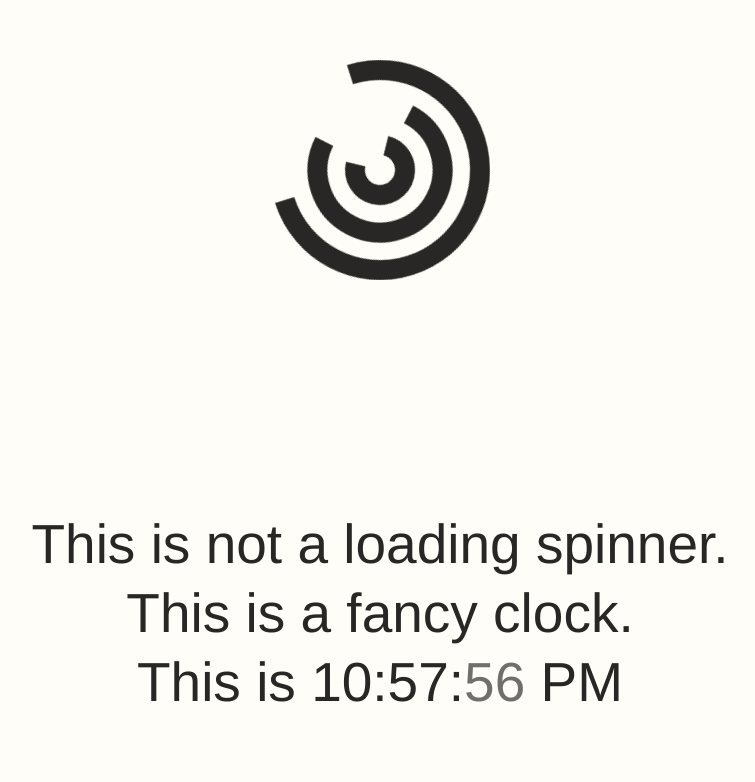
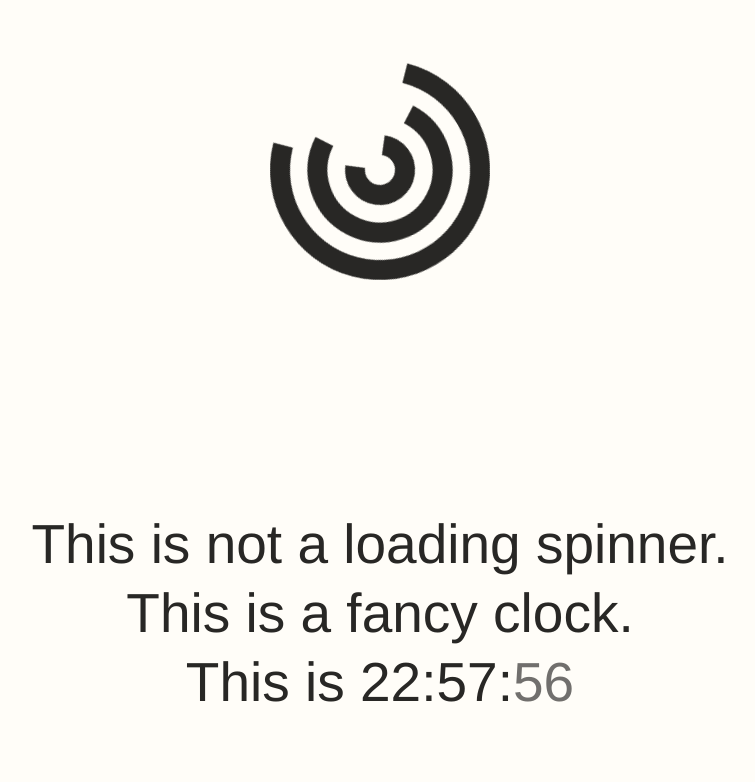
Before and after one commit to theculturecc/experiments, a Next.js app: page /001 in a window 1280 px wide. Shown: the part 170-952 px from the top of the page, without its empty margins (260-1015 px from the left). Built offline with nearby package versions, Linux system fonts and the light colour scheme; a web font is replaced by a local one.

Commit message:
🕰 less contextual 24-hour clock

```diff
--- a/pages/001.mdx
+++ b/pages/001.mdx
@@ -1,20 +1,21 @@
 import Styles from '../posts/001/Styles.js';
 import Hero from '../posts/001/Hero.js';
-import LogoClock from '../posts/001/LogoClock.js';
+import TimeProvider from '../posts/001/TimeProvider.js';
+import TwentyFourHoursClock from '../posts/001/TwentyFourHoursClock.js';
 import Time from '../posts/001/Time.js';
 import GetTheNews from '../components/GetTheNews.js';
 
 <Styles />
-
+<TimeProvider>
 <Hero>
-  <LogoClock />
+    <TwentyFourHoursClock />
 </Hero>
 
 This is not a loading spinner.<br />
 This is a fancy clock.<br />
 This is <Time />
 
-What a time to be alive, isn't it?
+</TimeProvider>
 
 Culture is the culmination of<br />
 passion over time and the many<br />
--- a/posts/001/Time.js
+++ b/posts/001/Time.js
@@ -1,30 +1,16 @@
-import React, { useState } from 'react';
+import React, { useContext } from 'react';
 import styled, { keyframes } from 'styled-components';
-import useInterval from './useInterval';
+import { TimeContext } from './TimeProvider';
 
 export default function Time() {
-  const [date, forceUpdateToNewDate] = useState(new Date());
-
-  useInterval(() => {
-    forceUpdateToNewDate(new Date());
-  }, 1000);
-
-  const localizedDate = date.toLocaleString('en-US', {
-    hour: 'numeric',
-    minute: 'numeric',
-    second: 'numeric',
-    hour12: true,
-  });
-
-  const [time, meridiem] = localizedDate.split(' ');
-  const [hours, minutes, seconds] = time.split(':');
+  const { hours, minutes, seconds } = useContext(TimeContext);
 
   return (
     <>
+      {/* no time.split(':').map(...) in the name of clarity */}
       <Appear key={`h-${hours}`}>{hours}</Appear>:
       <Appear key={`m-${minutes}`}>{minutes}</Appear>:
-      <Appear key={`s-${seconds}`}>{seconds}</Appear>{' '}
-      <Appear key={meridiem}>{meridiem}</Appear>
+      <Appear key={`s-${seconds}`}>{seconds}</Appear>
     </>
   );
 }
--- /dev/null
+++ b/posts/001/TimeProvider.js
@@ -0,0 +1,28 @@
+import React, { createContext, useState } from 'react';
+import useInterval from './useInterval';
+
+export const TimeContext = createContext(0);
+
+export default function TicTacProvider({ children }) {
+  const [date, forceUpdateToNewDate] = useState(new Date());
+
+  useInterval(() => {
+    forceUpdateToNewDate(new Date());
+  }, 1000);
+
+  // the time is localized in Dutch format,
+  // I'm writing this code from Amsterdam, Netherlands
+  const time = date.toLocaleString('nl-NL', {
+    hour: 'numeric',
+    minute: 'numeric',
+    second: 'numeric',
+  });
+
+  const [hours, minutes, seconds] = time.split(':');
+
+  return (
+    <TimeContext.Provider value={{ hours, minutes, seconds }}>
+      {children}
+    </TimeContext.Provider>
+  );
+}
--- a/posts/001/LogoClock.js
+++ b/posts/001/TwentyFourHoursClock.js
@@ -1,5 +1,6 @@
-import React, { useState, useEffect } from 'react';
+import React, { useState, useEffect, useContext } from 'react';
 import styled, { keyframes, css } from 'styled-components';
+import { TimeContext } from './TimeProvider';
 
 /*
  Vanilla JS & CSS version of this animation is available at:
@@ -12,26 +13,31 @@ const timeToDegreesFactory = timeMax => time => {
   return (time * degreesMax) / timeMax;
 };
 
-const hoursToDegrees = time => {
-  const transformation = timeToDegreesFactory(11);
-
-  return transformation(time >= 12 ? time - 12 : time);
-};
+const hoursToDegrees = timeToDegreesFactory(23);
 const minOrSecToDegrees = timeToDegreesFactory(59);
 
-export default ({ startMakingTimeAfter = 1300 }) => {
-  const [hoursAngle, setHoursAngle] = useState(0);
-  const [minutesAngle, setMinutesAngle] = useState(0);
-  const [secondsAngle, setSecondsAngle] = useState(0);
+function useTime(interpolation) {
+  const [angle, setAngle] = useState(0);
 
+  const updater = time => {
+    setAngle(interpolation(time));
+  };
+
+  return [angle, updater];
+}
+
+export default function TwentyFourHoursClock({ clockStartDelay = 1300 }) {
+  const [hoursAngle, setHoursAngle] = useTime(hoursToDegrees);
+  const [minutesAngle, setMinutesAngle] = useTime(minOrSecToDegrees);
+  const [secondsAngle, setSecondsAngle] = useTime(minOrSecToDegrees);
+
+  const { hours, minutes, seconds } = useContext(TimeContext);
   useEffect(() => {
     const timeout = setTimeout(() => {
-      const date = new Date();
-
-      const hours = setHoursAngle(hoursToDegrees(date.getHours()));
-      const minutes = setMinutesAngle(minOrSecToDegrees(date.getMinutes()));
-      const seconds = setSecondsAngle(minOrSecToDegrees(date.getSeconds()));
-    }, startMakingTimeAfter);
+      setHoursAngle(hours);
+      setMinutesAngle(minutes);
+      setSecondsAngle(seconds);
+    }, clockStartDelay);
 
     return () => clearTimeout(timeout);
   }, []);
@@ -44,12 +50,12 @@ export default ({ startMakingTimeAfter = 1300 }) => {
       aria-labelledby="title"
     >
       <title id="title">
-        The Culture logo, three concentric 3/4-circles rotating with the time
-        (hours, minutes, seconds).
+        The Culture logo represented as three concentric 3/4-circles rotating
+        with the time (24 hours, 60 minutes, 60 seconds).
       </title>
       {/* Hours */}
       <ThreeQuarter
-        initialAngle={hoursAngle}
+        angle={hoursAngle}
         animationDuration={1.2}
         animationDelay={0.2}
         timeCycle={86400}
@@ -58,7 +64,7 @@ export default ({ startMakingTimeAfter = 1300 }) => {
       />
       {/* Minutes */}
       <ThreeQuarter
-        initialAngle={minutesAngle}
+        angle={minutesAngle}
         animationDuration={1}
         animationDelay={0.2}
         timeCycle={3600}
@@ -67,7 +73,7 @@ export default ({ startMakingTimeAfter = 1300 }) => {
       />
       {/* Seconds */}
       <ThreeQuarter
-        initialAngle={secondsAngle}
+        angle={secondsAngle}
         animationDuration={0.8}
         animationDelay={0.2}
         timeCycle={60}
@@ -76,13 +82,9 @@ export default ({ startMakingTimeAfter = 1300 }) => {
       />
     </Svg>
   );
-};
+}
 
 const Svg = styled.svg`
-  fill: none;
-  stroke: #282725;
-  stroke-width: 200;
-
   width: 150px;
 
   /* Larger than iphone 5s */
@@ -129,13 +131,16 @@ const drawPath = keyframes`
 
 // prettier-ignore
 const ThreeQuarter = styled.path`
+  fill: none;
+  stroke: #282725;
+  stroke-width: 200;
   transform-origin: 1100px 1100px;
-  --initial-angle: ${props => props.initialAngle}deg;
+  --initial-angle: ${props => props.angle}deg;
   --total-length: ${props => props.totalLength};
   animation:
     ${drawPath} ${props => props.animationDuration}s ease-out forwards ${props => props.animationDelay}s
-    ${// add other animation related to time once the date has been calculated client-side
-      props => props.initialAngle ? css`
+    ${// add other animation related to time once the clock has been started
+      props => props.angle ? css`
       , ${goToTime} 1s cubic-bezier(0.4,-0.6,0.4,1.2) forwards
       , ${makeTime} ${props.timeCycle}s linear 1s infinite
     ` : ""};
```
